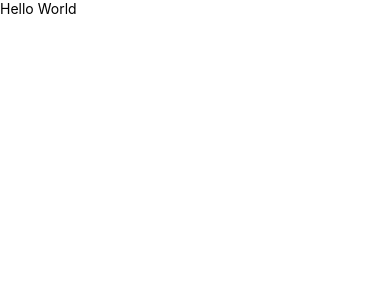
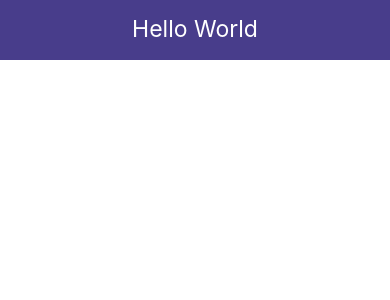
Before and after one commit to jatanassian/shopping-list-react-native, a React Native app: screen / in a window 390 px wide. Shown: the top 300 px of the page. Built offline with nearby package versions, Linux system fonts and the light colour scheme.

Commit message:
create a Header component with simple style and import it in the App component

```diff
--- a/App.js
+++ b/App.js
@@ -1,10 +1,11 @@
 import React from 'react';
-import {View, Text, StyleSheet} from 'react-native';
+import {View, StyleSheet} from 'react-native';
+import Header from './components/Header';
 
 const App = () => {
   return (
     <View style={styles.container}>
-      <Text>Hello World</Text>
+      <Header />
     </View>
   );
 };
--- /dev/null
+++ b/components/Header.js
@@ -0,0 +1,25 @@
+import React from 'react';
+import {View, Text, StyleSheet} from 'react-native';
+
+const Header = () => {
+  return (
+    <View style={styles.header}>
+      <Text style={styles.text}>Hello World</Text>
+    </View>
+  );
+};
+
+const styles = StyleSheet.create({
+  header: {
+    height: 60,
+    padding: 15,
+    backgroundColor: 'darkslateblue',
+  },
+  text: {
+    color: '#fff',
+    fontSize: 23,
+    textAlign: 'center',
+  },
+});
+
+export default Header;
```
